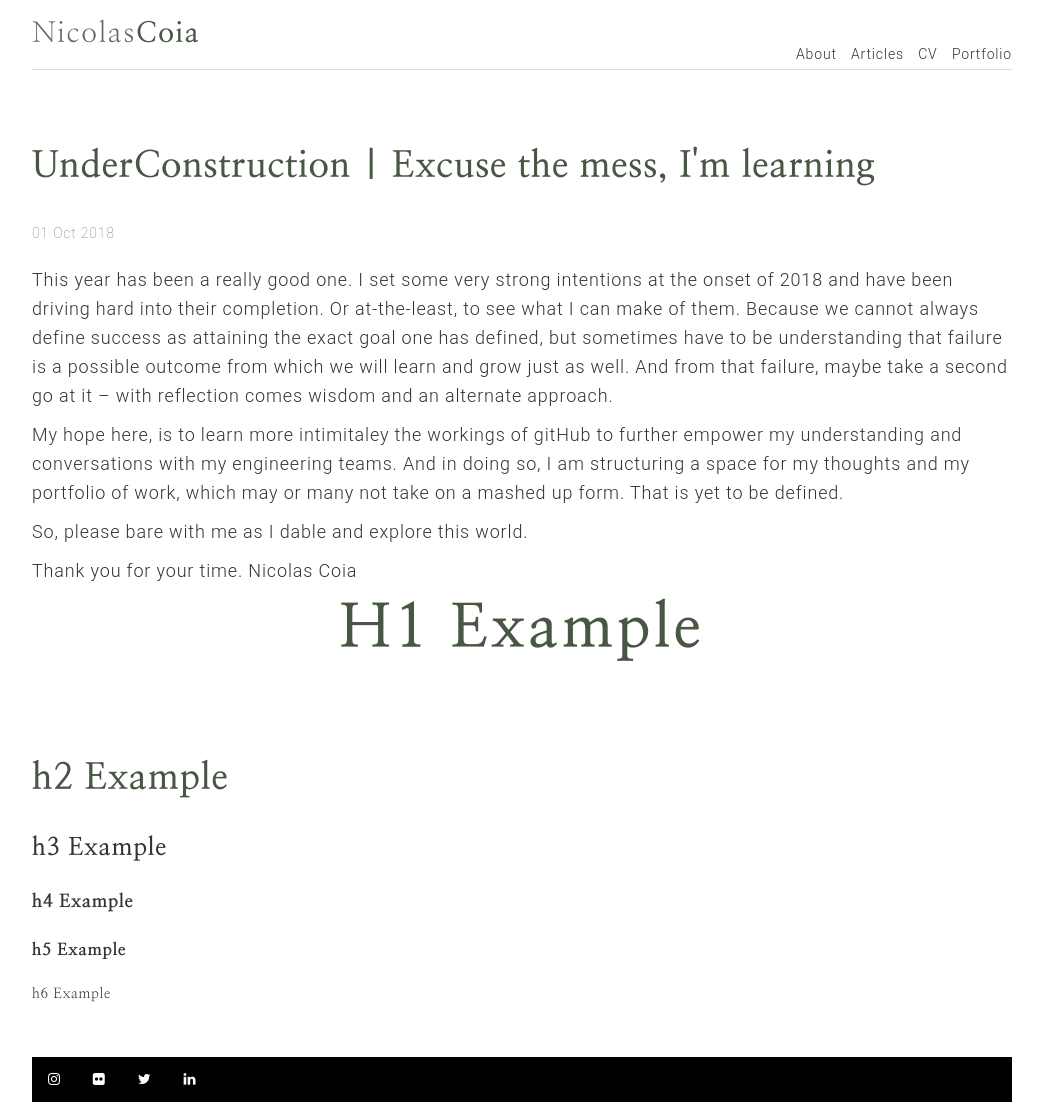
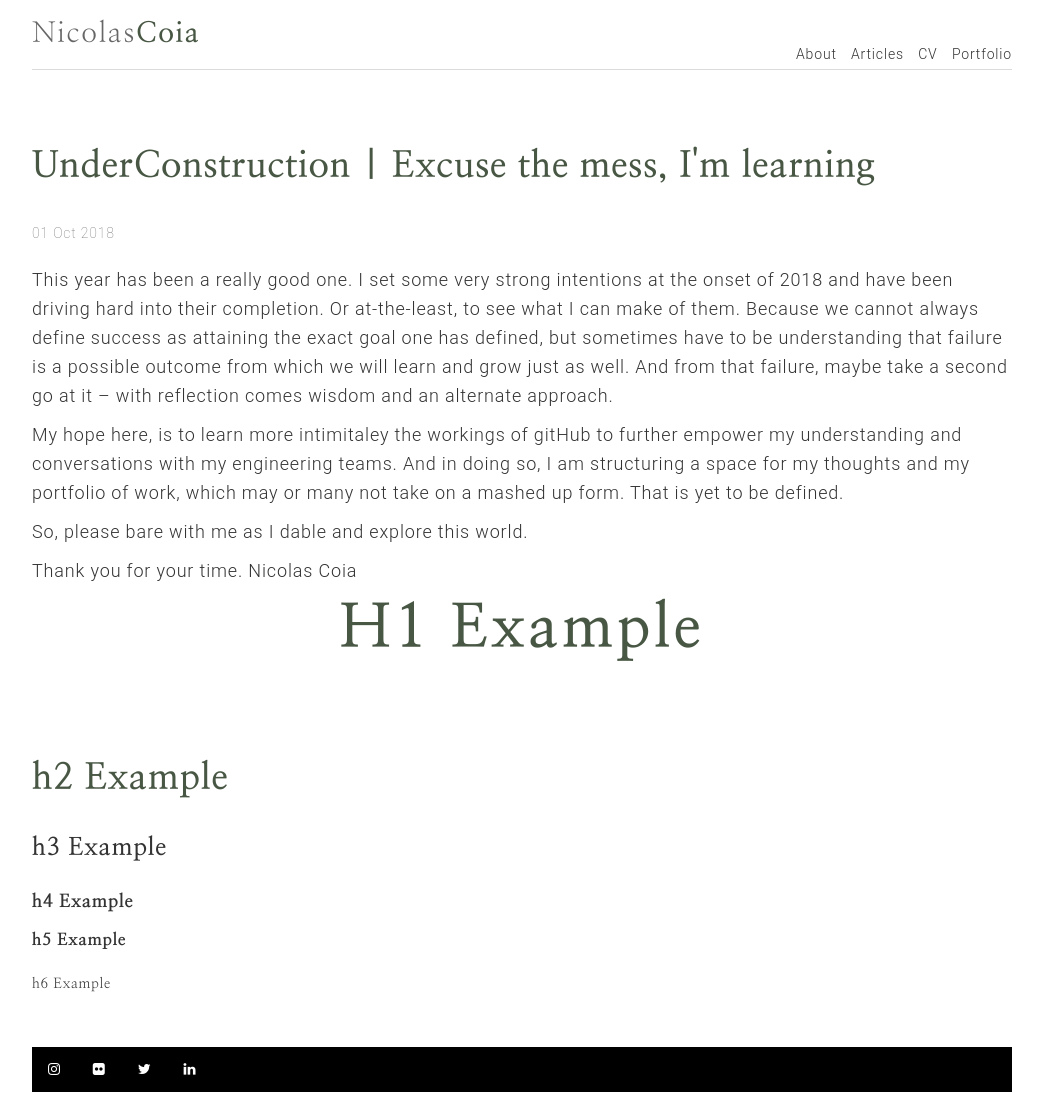
Before and after one commit to dyutibarma/monochrome, a Jekyll site: the page built from _posts/2018-10-01-hello-world.md, in a window 1280 px wide. Shown: the whole page, without its empty margins (118-1161 px from the left). Built offline with Jekyll 4.4.1, drawn with Linux system fonts in a browser that asks for light colours.

Commit message:
Update typography.scss

```diff
--- a/_sass/typography.scss
+++ b/_sass/typography.scss
@@ -147,7 +147,8 @@
 	font-weight: bold;
  	letter-spacing: 0.84px; /* 0.84px */
 	line-height: 29px; /* 29px */
-	padding: 0 0 30px 0; /* 30px */
+	padding: 0 0 0 0; /* 30px */
+	margin: 0 0 30px 0;
 }
 
 h4 {
@@ -156,7 +157,8 @@
 	font-weight: 800;
  	letter-spacing: .75px; /* 0.75px */
 	line-height: 19px; /* 19px */
-	padding: 0 0 30px 0; /* 30px */
+	padding: 0 0 20px 0; /* 30px */
+	margin: 30px 0 0 0;
 }
 
 h5 {
```
